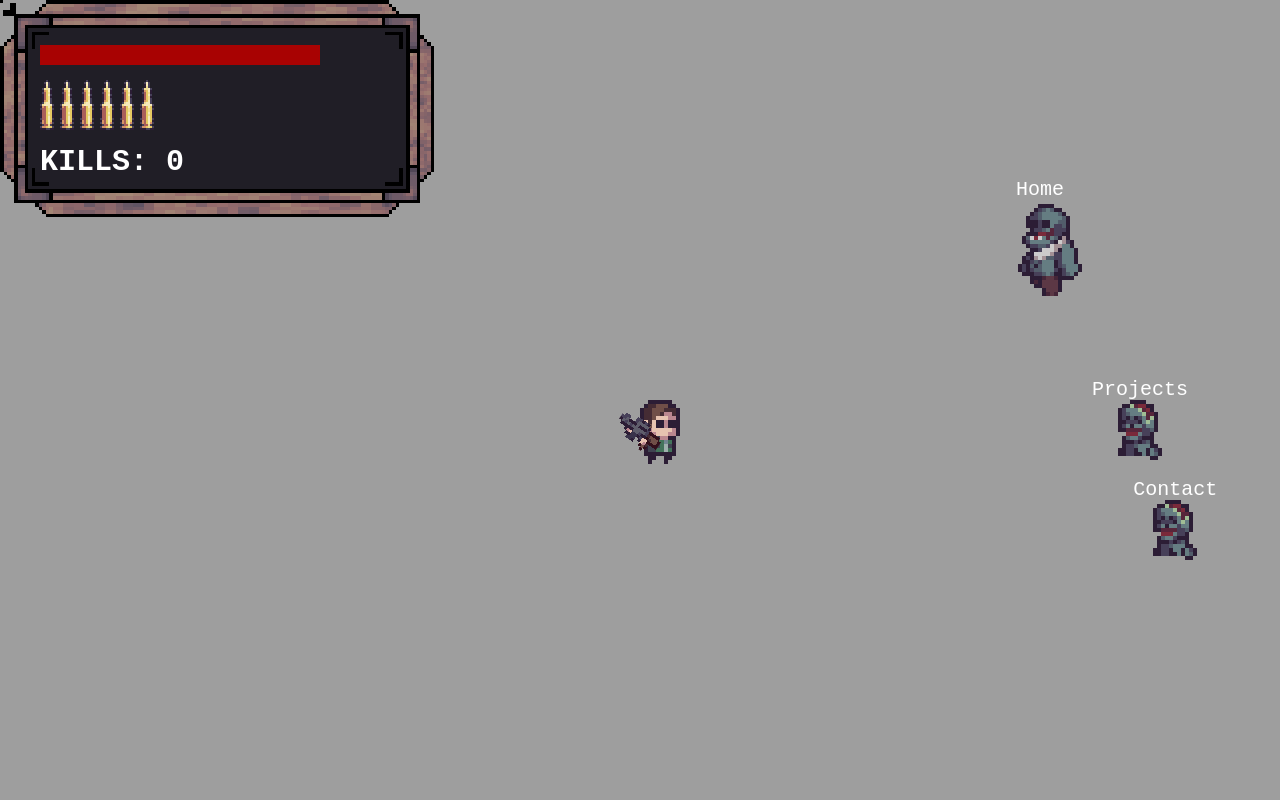
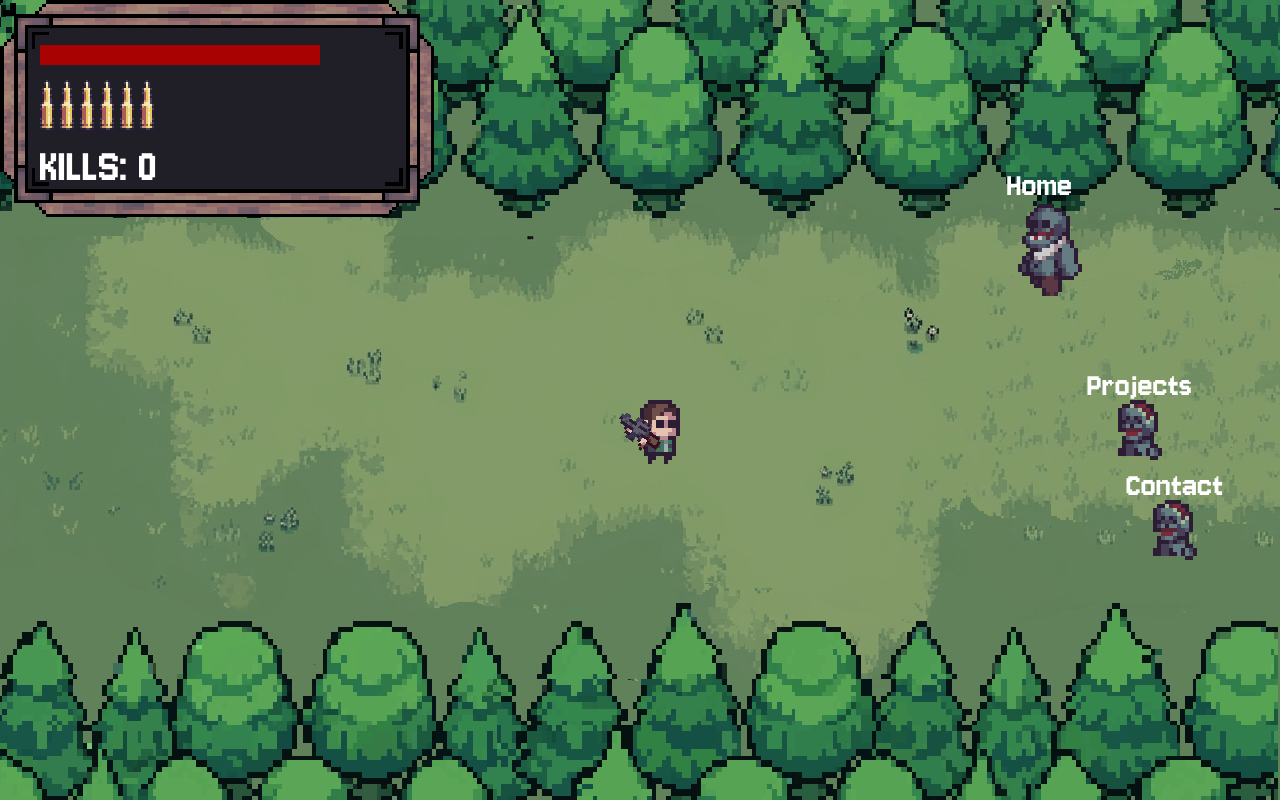
Before and after one commit to MoAlem00/moalem00.github.io, a plain HTML site: page index.html in a window 1280 px wide. Drawn offline with Linux system fonts and the light colour scheme.

Commit message:
background replaced

```diff
--- a/index.html
+++ b/index.html
@@ -17,6 +17,10 @@
         image-rendering: pixelated;
         image-rendering: crisp-edges;
       }
+      @font-face {
+        font-family: 'Jersey10';
+        src: url('fonts/Jersey10-Regular.ttf');
+      }
     </style>
   </head>
   <body>
@@ -31,7 +35,7 @@
 
   // 2. Load images
   const backgroundImg = new Image();
-  backgroundImg.src = 'sprites/background.png';
+  backgroundImg.src = 'sprites/background3.png';
 
   const borderImg = new Image();
   borderImg.src = 'sprites/border.png';
@@ -333,9 +337,9 @@
     ctx.fillRect(40, 45, barWidth * healthPercent, barHeight);
 
     ctx.textAlign = 'left';
-    ctx.font = 'bold 30px monospace';
+    ctx.font = '50px Jersey10';
     ctx.fillStyle = 'white';
-    ctx.fillText('KILLS: ' + killCount, 40, 170);
+    ctx.fillText('KILLS: ' + killCount, 40, 180);
     if (reloading) {
     ctx.fillStyle = 'red';
     ctx.fillText('RELOADING...', 160, 130);}
@@ -364,7 +368,7 @@
 
   function drawLabel(zombie) {
     ctx.fillStyle = 'white';
-    ctx.font = '20px monospace';
+    ctx.font = '35px Jersey10';
     ctx.textAlign = 'center';
     ctx.fillText(zombie.label, zombie.x + (11 * 4) / 2, zombie.y - 5);
   }
@@ -480,9 +484,12 @@ function gameLoop() {
   drawCrosshair();
   requestAnimationFrame(gameLoop);
 }
-
+const myFont = new FontFace('Jersey10', 'url(fonts/Jersey10-Regular.ttf)');
+myFont.load().then(function(loaded) {
+  document.fonts.add(loaded);
   // 6. Start
   gameLoop();
+});
 </script>
   </body>
 </html>
```
Also changed, not shown: fonts/Jersey10-Regular.ttf (added), sprites/background1.png (added), sprites/background2.png (added), sprites/background3.png (added).
